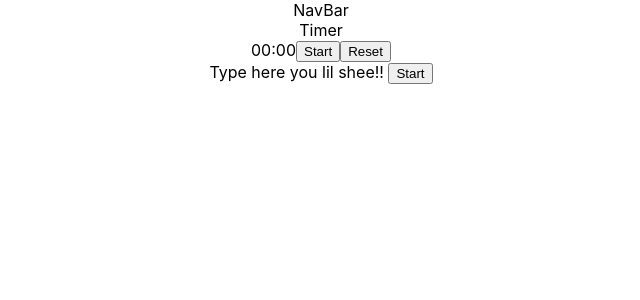
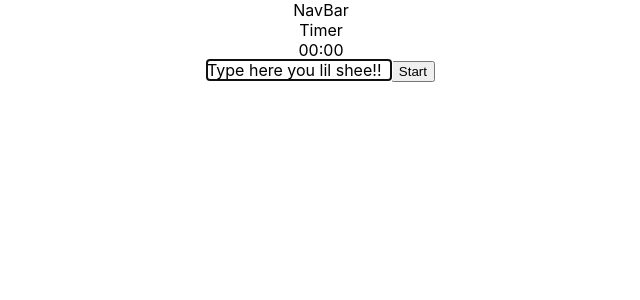
Before and after one commit to yaminiranga/typetest, a React (Create React App) app: page / in a window 1280 px wide. Shown: the top 300 px of the page, without its empty margins (319-959 px from the left). Built offline with nearby package versions, Linux system fonts and the light colour scheme.

Commit message:
Timer controlled by Start Btn and First Key Press

```diff
--- a/src/App.js
+++ b/src/App.js
@@ -5,16 +5,25 @@ import { TypingArea } from './components/TypingArea';
 import TypingTest from './components/Typetest';
 import { StartButton } from './components/StartButton';
 import { Timer } from './components/Timer';
+import { useState } from 'react';
+
 
 
 
 function App() {
+  const [startbtn, setStartbtn] = useState(false)
+  const toggleStartBtn = () => {
+    setStartbtn(prev => !prev)
+  }
+
+  const [isType, setIsType] = useState(false)
   return (
     <div className="App">
       <NavBar></NavBar>
-      <Timer></Timer>
-      <TypingArea></TypingArea>
-    </div>
+      <Timer isStart={isType && startbtn} ></Timer>
+      <TypingArea onFocus={startbtn} setIsTyping={setIsType}></TypingArea>
+      <StartButton toggle={toggleStartBtn} isStartBtn={startbtn}></StartButton>
+    </div >
   );
 }
 
--- a/src/components/StartButton.js
+++ b/src/components/StartButton.js
@@ -1,9 +1,11 @@
 import React from 'react'
 
-export const StartButton = () => {
+export const StartButton = (props) => {
+    const toggleButton = props.toggle
+    const isButton = props.startbtn
     return (
         <>
-            <button>Start</button>
+            <button onClick={toggleButton}>{isButton ? 'Stop' : 'Start'}</button>
         </>
     )
 }
--- a/src/components/Timer.js
+++ b/src/components/Timer.js
@@ -1,26 +1,23 @@
 import React, { useEffect, useState } from 'react'
 
-export const Timer = () => {
+export const Timer = (props) => {
+    const startTimer = props.isStart
     const [seconds, setSeconds] = useState(0)
     const [minutes, setMinutes] = useState(0)
     let interval = 0
-    const [button, setButton] = useState(false)
     useEffect(() => {
-        if (button) {
+        if (startTimer) {
             interval = setInterval(() => {
                 setSeconds(prev => prev + 1)
                 if (seconds === 59) {
                     setMinutes(prev => prev + 1)
                     setSeconds(0)
                 }
-            }, 100)
+            }, 1000)
         }
         return () => clearInterval(interval)
     })
 
-    const toggleButton = () => {
-        setButton(prev => !prev)
-    }
     const resetButton = () => {
         setMinutes(0)
         setSeconds(0)
@@ -32,9 +29,9 @@ export const Timer = () => {
             <span className='timer timer--minutes'>{minutes < 10 ? '0' + minutes : minutes}</span>
             <span className='timer'>:</span>
             <span className='timer timer--seconds'>{seconds < 10 ? '0' + seconds : seconds}</span>
-            <button onClick={toggleButton}>{button ? 'Stop' : 'Start'}</button>
-            <button onClick={resetButton}>Reset</button>
-
+            {// <button onClick={toggleButton}>{button ? 'Stop' : 'Start'}</button>
+                // <button onClick={resetButton}>Reset</button>
+            }
         </div >
     )
 }
--- a/src/components/TypingArea.js
+++ b/src/components/TypingArea.js
@@ -1,8 +1,10 @@
 import React, { useState, useEffect, useRef } from 'react'
 
-export const TypingArea = () => {
+export const TypingArea = (props) => {
 
-    const textString = 'Type here you lil shee!!\n'.split('')
+    const onFocus = props.onFocus
+    const setIsTyping = props.setIsTyping
+    const textString = 'Type here you lil shee!!\0'.split('')
     const initIndex = 0
     const initState = textString.map((c, i) => ({ color: 'black', letter: c, index: i }))
     const [content, setContent] = useState(initState);
@@ -18,8 +20,12 @@ export const TypingArea = () => {
             return newArray;
         });
     };
+
     let color = 'green'
     const validKeys = new Set([...Array(26).keys()].map(i => String.fromCharCode(i + 65)).concat(" ", "!", ".", ",").concat([...Array(26).keys()].map(i => String.fromCharCode(i + 97))));
+
+
+
 
     const handleKeyDown = event => {
         if (isEditable) {
@@ -41,22 +47,24 @@ export const TypingArea = () => {
                     //     event.preventDefault()
                 }
             }
+            setIsTyping(true)
 
+            if (index == textString.length - 2) {
+                setIsTyping(false)
+            }
         }
     };
+    const [isEditable, setIsEditable] = useState(false)
     const spanRef = useRef(null)
 
+    useEffect(() => {
+        setIsEditable(onFocus);
+        focusText();
+    }, [onFocus]);
+
     const focusText = () => {
-        spanRef.current.focus()
-    }
-
-    const [isEditable, setIsEditable] = useState(false)
-    const [isButton, setIsButton] = useState(false)
-    const toggleButton = () => {
-        setIsButton(prev => !prev)
-        setIsEditable(!isButton)
-        focusText()
-    }
+        spanRef.current.focus();
+    };
     return (<>
         <span
             tabIndex={0}
@@ -66,7 +74,6 @@ export const TypingArea = () => {
             {content.map((s, i) => { return <span style={{ color: s.color }} key={i} >{s.letter}</span> })
             }
         </span >
-        <button onClick={toggleButton}>{isButton ? 'Stop' : 'Start'}</button>
 
     </>
     );
```
